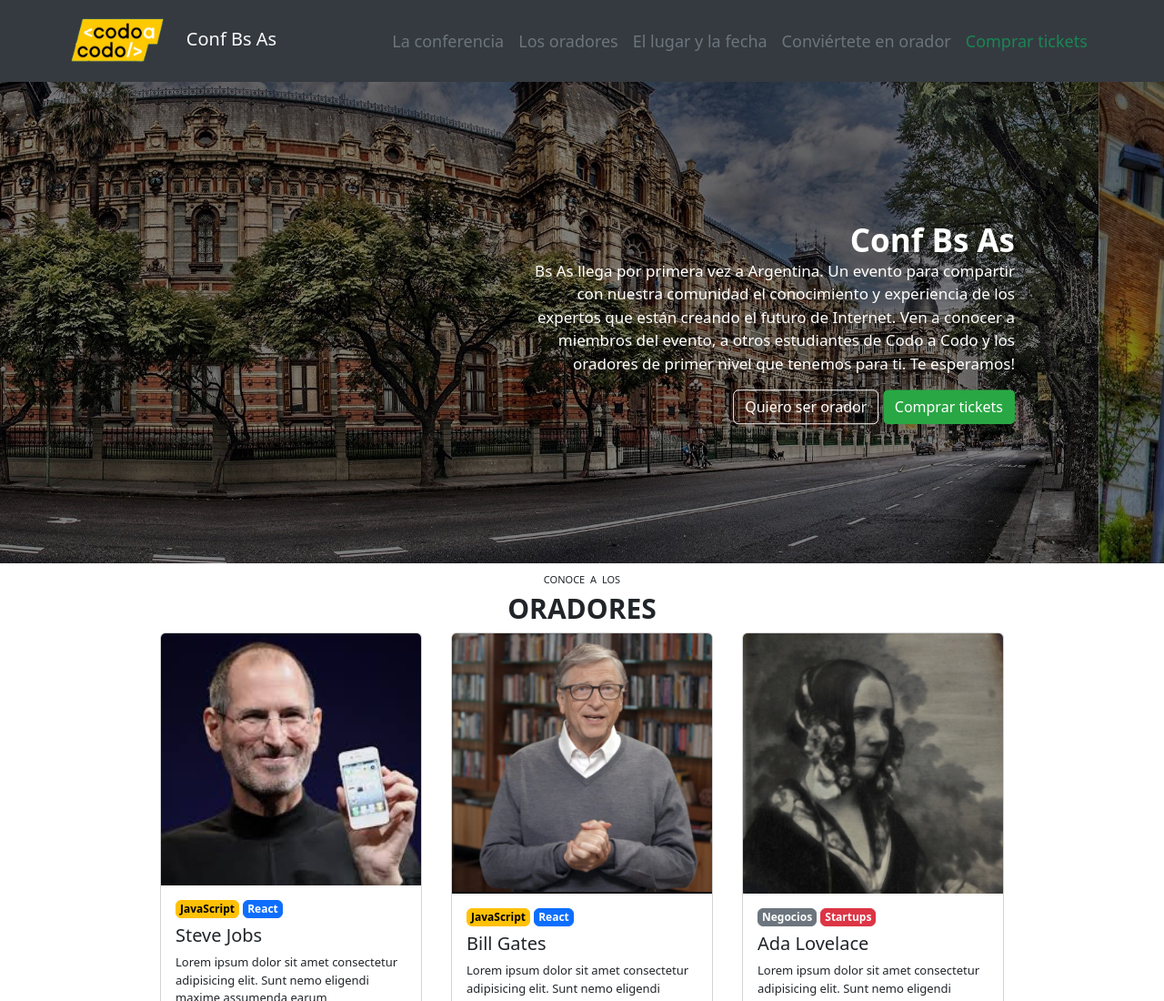
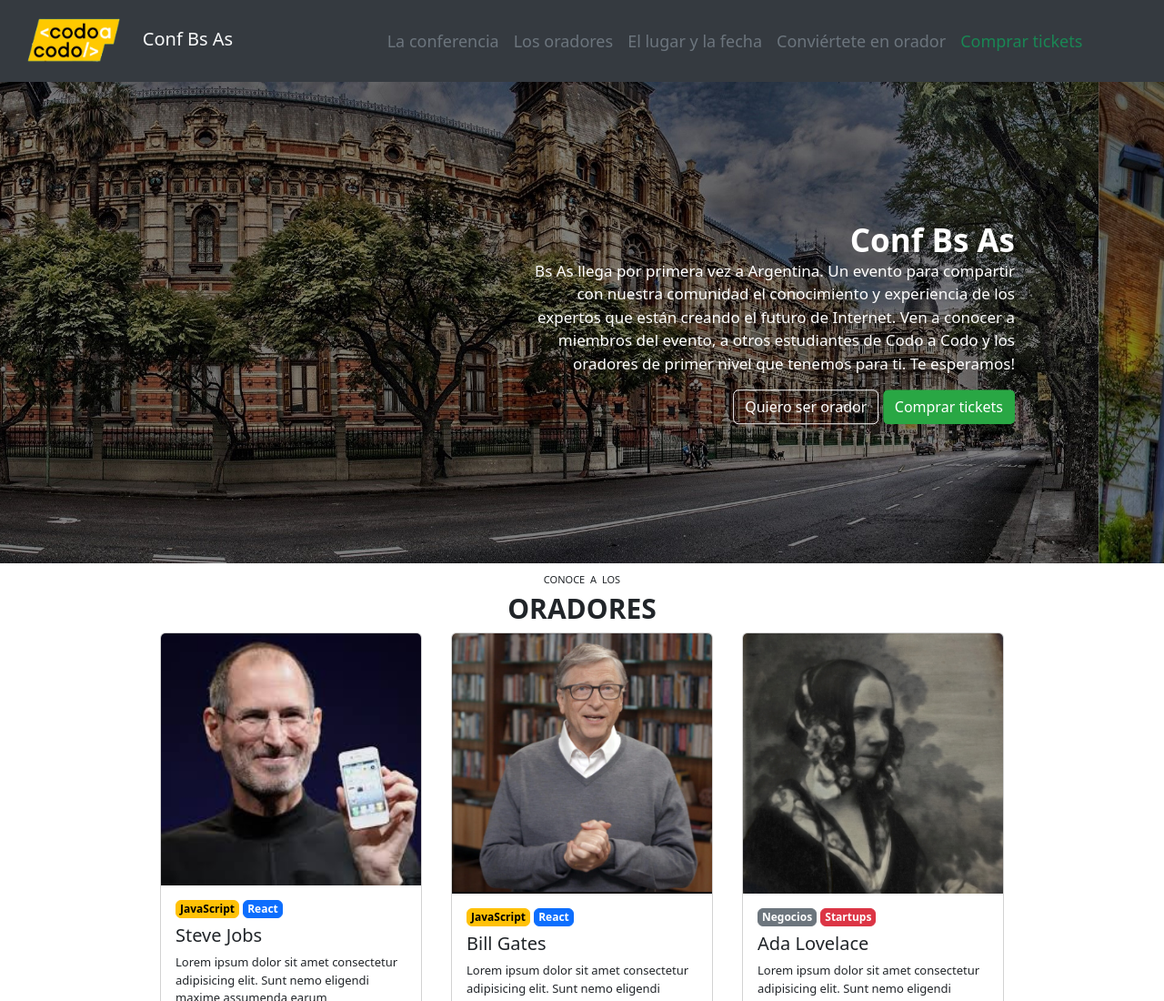
Before and after one commit to marimilhas/TP1_CodoACodo, a plain HTML site: page index.html in a window 1280 px wide. Shown: the top 1100 px of the page at 91% size. Drawn offline with nearby package versions, Linux system fonts and the light colour scheme.

Commit message:
Terminado.

```diff
--- a/index.html
+++ b/index.html
@@ -12,7 +12,7 @@
     <header>
         <nav class="navbar navbar-expand-lg" style="background-color: #353A40; height: 90px;">
             <div class="container-fluid">
-                <a class="navbar-brand link-light mx-5" href="#">
+                <a class="navbar-brand link-light" href="#">
                     <img src="images/codoacodo.png" alt="Logo de Codo a Codo" height="80px">
                     <span class="align-text-center">Conf Bs As</span>
                 </a>
```
